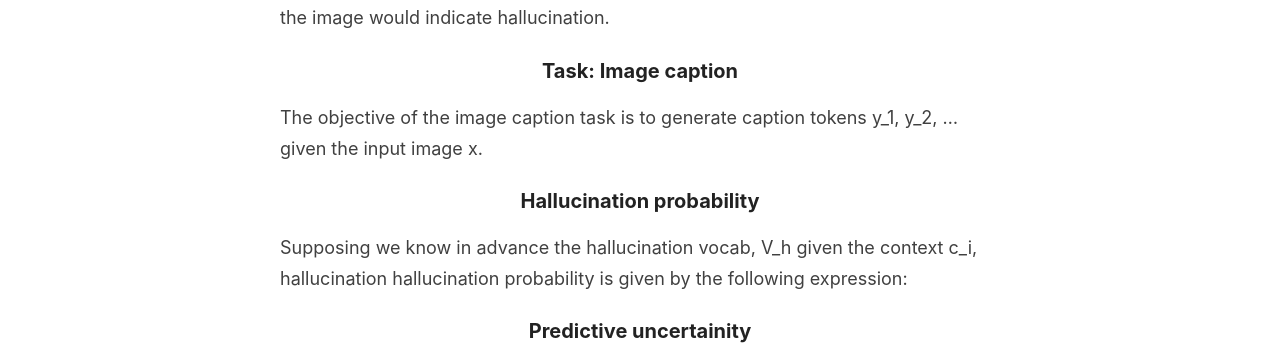
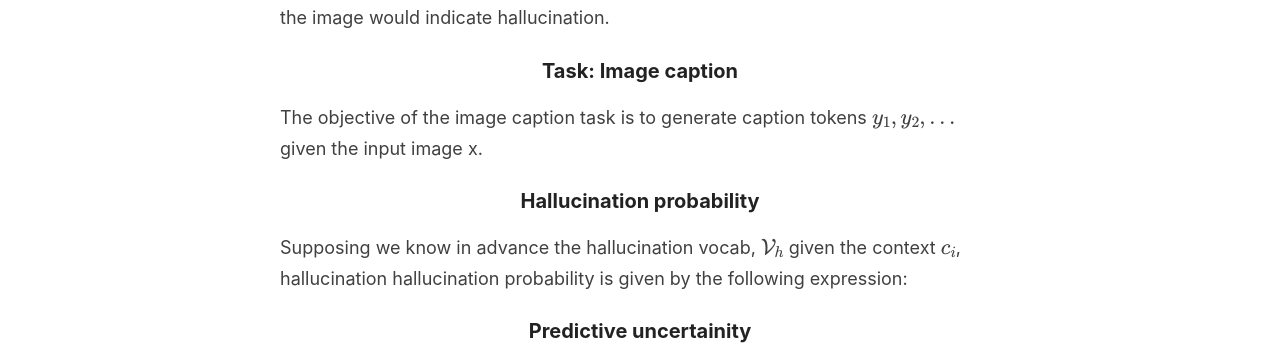
Before and after one commit to rosequ/rosequ.github.io, a Jekyll site: the page built from _posts/2021-05-05-hallucination-uncertainity.md, in a window 1280 px wide. Shown: the part 482-829 px from the top of the page. Built offline with Jekyll 4.4.1, drawn with Linux system fonts in a browser that asks for light colours; formulas are drawn with MathJax 3; part of the change alters nothing that is shown.

```diff
--- a/_layouts/post.html
+++ b/_layouts/post.html
@@ -31,6 +31,25 @@ layout: default
     <p><span class="share-box">Share:</span> <a href="http://twitter.com/share?text={{ page.title }}&url={{site.url}}{{page.url}}" target="_blank">Twitter</a>, <a href="https://www.facebook.com/sharer.php?u={{site.url}}{{page.url}}" target="_blank">Facebook</a></p>
   </div>
 
+  <script type="text/javascript"
+        src="https://cdnjs.cloudflare.com/ajax/libs/mathjax/2.7.0/MathJax.js?config=TeX-AMS_CHTML"></script>
+
+
+  <script type="text/x-mathjax-config">
+      MathJax.Hub.Config({
+      tex2jax: {
+      inlineMath: [['$','$'], ['\\(','\\)']],
+      processEscapes: true},
+      jax: ["input/TeX","input/MathML","input/AsciiMath","output/CommonHTML"],
+      extensions: ["tex2jax.js","mml2jax.js","asciimath2jax.js","MathMenu.js","MathZoom.js","AssistiveMML.js", "[Contrib]/a11y/accessibility-menu.js"],
+      TeX: {
+      extensions: ["AMSmath.js","AMSsymbols.js","noErrors.js","noUndefined.js"],
+      equationNumbers: {
+      autoNumber: "AMS"
+      }
+      }
+      });
+    </script>
   <!--<div class="date">
     Written on {{ page.date | date: "%B %e, %Y" }}
   </div>-->
--- a/_posts/2021-05-05-hallucination-uncertainity.md
+++ b/_posts/2021-05-05-hallucination-uncertainity.md
@@ -16,12 +16,12 @@ would indicate hallucination.
 
 ### Task: Image caption
 
-The objective of the image caption task is to generate caption tokens y_1, y_2, ... given the
+The objective of the image caption task is to generate caption tokens $y_1, y_2, ...$ given the
 input image x.
 
 ### Hallucination probability
 
-Supposing we know in advance the hallucination vocab, V_h given the context c_i, hallucination
+Supposing we know in advance the hallucination vocab, $\mathcal{V}_h$ given the context $c_i$, hallucination
 hallucination probability is given by the following expression:
 
 
```
